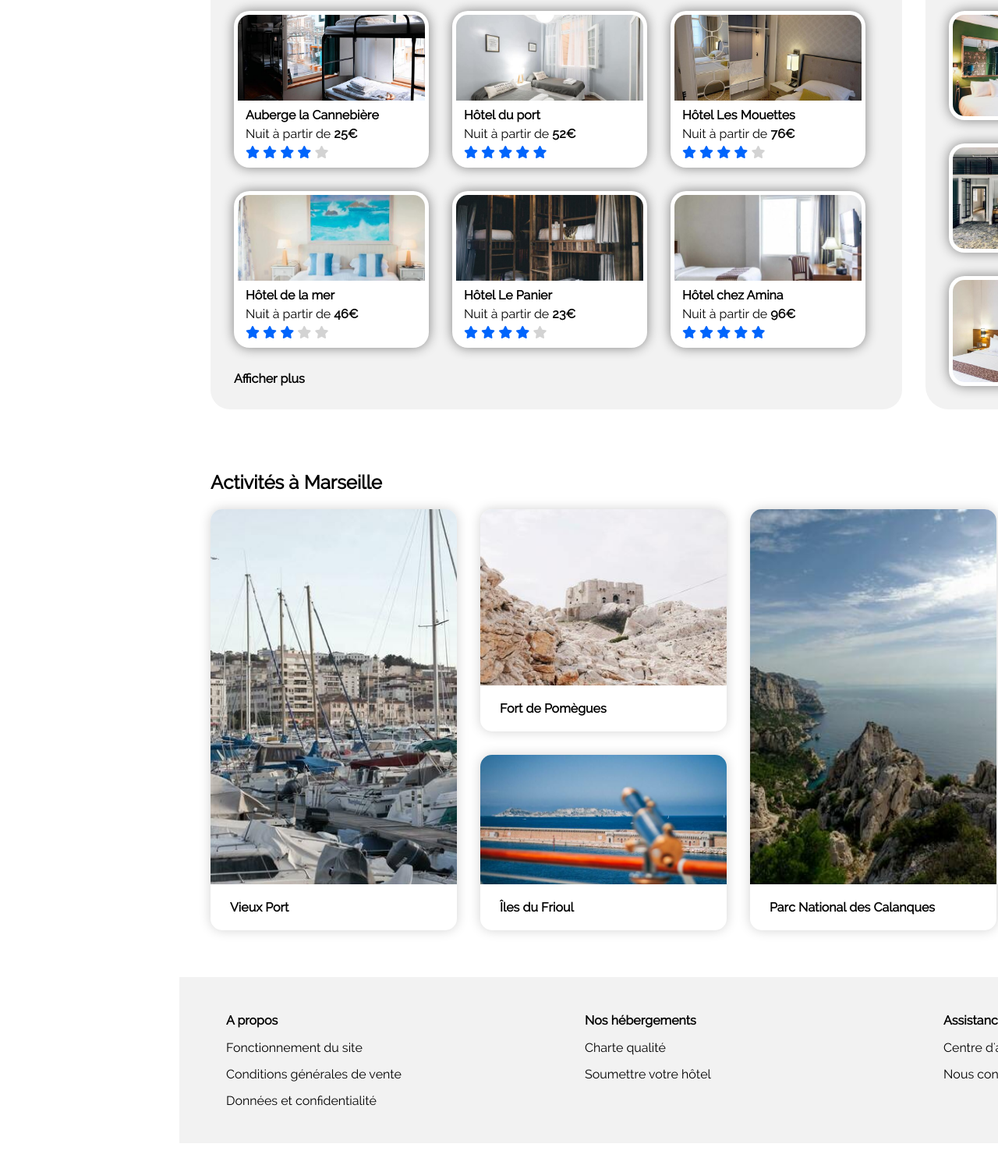
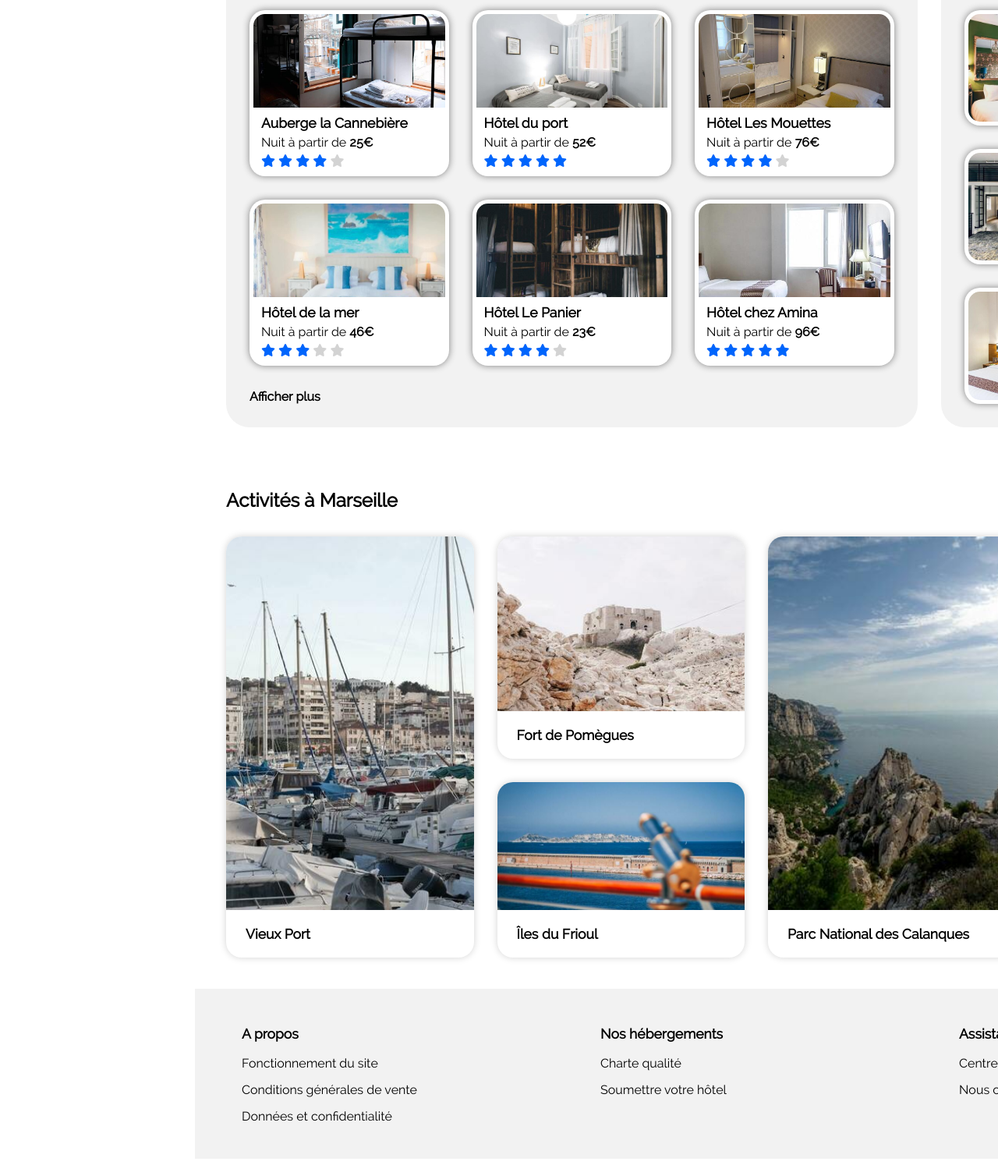
Before and after one commit to RodrigueLP/RodrigueLePrado_2_03122020, a plain HTML site: page index.html in a window 1280 px wide. Shown: the part 527-2021 px from the top of the page at 78% size. Drawn offline with Linux system fonts and the light colour scheme.

Commit message:
Légères modifications

```diff
--- a/style.css
+++ b/style.css
@@ -14,8 +14,8 @@ body
 	font-family: 'Raleway', Arial, Verdana;
 	color: black;
 	width: 1440px;
-	margin-left: 230px;
-	margin-right: 230px;
+	margin-left: 250px;
+	margin-right: 250px;
 	margin-top: 0px;
 }
 
@@ -33,7 +33,7 @@ h2
 
 h3
 {
-	font-size: 1em;
+	font-size: 1.1em;
 	font-weight: bold;
 }
 
@@ -49,13 +49,6 @@ a
 	color: black;
 }
 
-input
-{
-	font-size: 1em;
-	font-weight: bold;
-	color: black;
-}
-
 	/* Header */
 
 .header
@@ -68,8 +61,8 @@ input
 
 .logo
 {
-  	grid-area: 0/2;
-  	padding: 0 40px;
+  	grid-area: 0;
+  	padding: 0px 40px;
  	height: 45px;
 }
 
@@ -112,6 +105,8 @@ input
 }
 
 	/* Recherche */
+
+		/*Formulaire*/
 
 .titreprincipal
 {
@@ -161,15 +156,30 @@ input
 	cursor: pointer;
 }
 
+::placeholder
+{
+	color: black;
+	font-family: 'Raleway';
+	font-size: 1.2em;
+	font-weight: bold;
+}
+
+.txtrechercher
+{
+	font-family: 'Raleway';
+	font-size: 1.2em;
+}
+
 form
 {
 	margin-bottom: 40px;
 }
 
+		/* Filtres */
+
 .filtres
 {
 	display: inline-flex;
-	flex-wrap: wrap;
 }
 
 .titrefiltres
@@ -199,8 +209,8 @@ form
 .iconesfiltres
 {
 	display: flex;
+  	justify-content: center;
   	align-items: center;
-  	justify-content: center;
 	background-color: #DEEBFF;
   	border-radius: 100%;
   	height: 50px;
@@ -225,8 +235,7 @@ form
 {
 	display: inline-flex;
   	align-items: center;
-  	margin: 15px;
-  	margin-bottom: 0px;
+  	margin: 15px 15px 0px 15px;
 }
 
 .iconeresultat
@@ -239,13 +248,18 @@ form
   	margin-right: 15px;
   	min-height: 30px;
   	min-width: 30px;
-  	border: solid 1px grey;
+  	border: solid 1px lightgrey;
   	border-radius: 100%;
 }
 
 .iconeresultat i
 {
 	color: #0065FC;
+}
+
+.txtresultat
+{
+	color: grey;
 }
 
 /* Hébergements */
@@ -255,17 +269,17 @@ form
 	margin-top: 20px;
 	display: grid;
   	column-gap: 30px;
- 	grid-template-columns: 6fr 3fr;
+ 	grid-template-columns: 2fr 1fr;
 }
 
 .groupehebergement
 {
 	display: grid;
-	grid-template-columns: 250px 250px 250px;
+	grid-template-columns: 1fr 1fr 1fr;
 	column-gap: 30px;
   	grid-row-gap: 30px;
   	padding: 30px;
-  	border-radius: 25px;
+  	border-radius: 30px;
   	background-color: #F2F2F2;
 }
 
@@ -276,7 +290,7 @@ form
 	height: 100%;
   	padding: 5px;
   	border-radius: 20px;
-  	box-shadow: 0px 0px 15px grey;
+  	box-shadow: 0px 0px 10px grey;
   	cursor: pointer;
 }
 
@@ -298,10 +312,9 @@ form
 .photohebergement
 {
 	object-fit: cover;
-	max-width: 100%;
   	width: 100%;
   	max-height: 100%;
-	height: 110px;
+	height: 120px;
   	border-radius: 15px 15px 0px 0px;
 }
 
@@ -395,11 +408,11 @@ em
 
 .cartelpp
 {
-	height: 8.75rem;
+	height: 140px;
 	background-color: white;
  	padding: 5px;
   	border-radius: 20px;
-  	box-shadow: 0 0 16px grey;
+  	box-shadow: 0px 0px 10px grey;
   	cursor: pointer;
   	box-sizing: border-box;
   	height: 100%;
@@ -434,9 +447,10 @@ em
 
 .activities
 {
+	height: 600px;
 	display: grid;
-	grid-template-columns: 316px 316px 316px 316px;
-	grid-template-rows: auto 225px 30px 30px 30px 225px;
+	grid-template-columns: 1fr 1fr 1fr 1fr;
+	grid-template-rows: 80px 225px 30px 30px 30px 225px;
   	column-gap: 30px;
   	margin: 60px 0px;
 }
@@ -487,8 +501,8 @@ em
 {
 	display: flex;
   	flex-direction: column;
-	box-shadow: 0 0 15px lightgrey;
-  	border-radius: 15px;
+	box-shadow: 0px 0px 10px lightgrey;
+  	border-radius: 20px;
   	overflow: hidden;
 }
 
@@ -527,13 +541,13 @@ footer
 {
 	display: flex;
 	box-sizing: border-box;
-  	padding: 0 30px;
+  	padding: 0px 30px;
 }
 
 .apropos, .noshebergements, .assistance
 {
-	width: 30%;
-  	padding: 30px 30px;
+	width: 100%;
+	padding: 30px 30px;
 }
 
 .lienfooter
```
